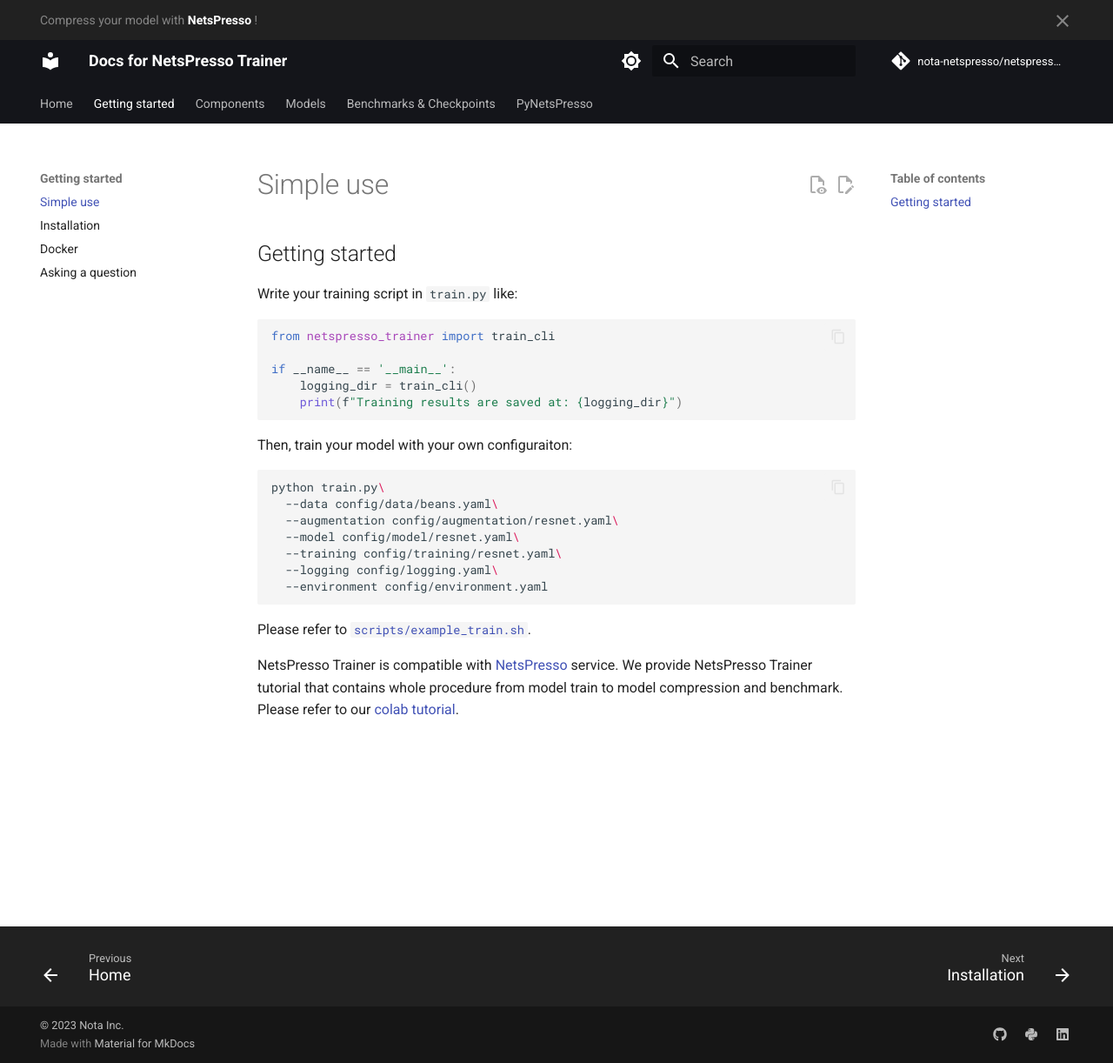
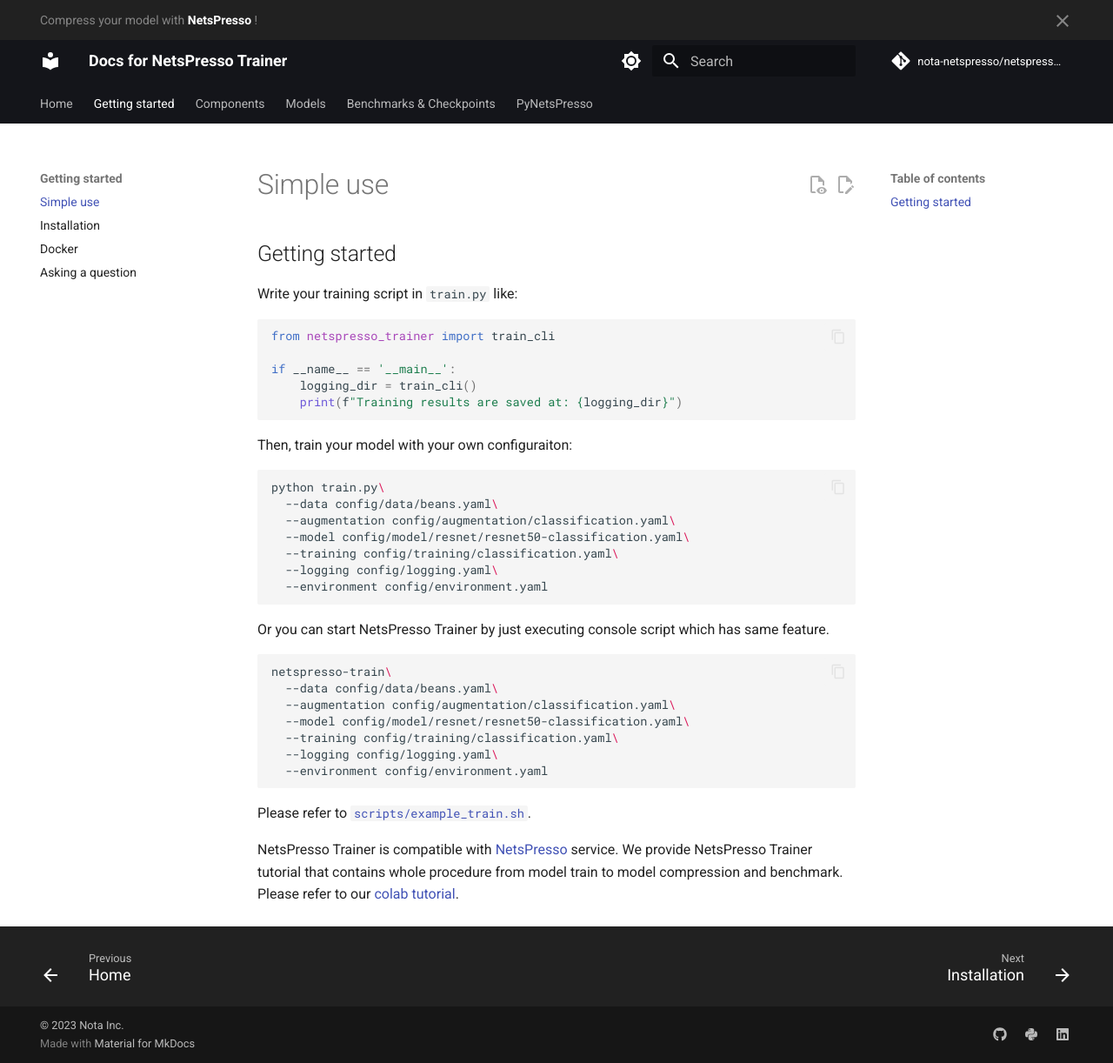
Before and after one commit to Nota-NetsPresso/netspresso-trainer, an MkDocs documentation site: the page built from docs/getting-started.md, in a window 1280 px wide and 1222 px high. Shown: the whole window at 87% size. Built offline with MkDocs 1.6.1 and Material for MkDocs 9.7.7, drawn with Linux system fonts in a browser that asks for light colours; comment, search, counter and statistics services are not loaded.

Commit message:
Fix wrong training script in docs and readme

````diff
--- a/docs/getting-started.md
+++ b/docs/getting-started.md
@@ -15,9 +15,21 @@
 ```bash
 python train.py\
   --data config/data/beans.yaml\
-  --augmentation config/augmentation/resnet.yaml\
-  --model config/model/resnet.yaml\
-  --training config/training/resnet.yaml\
+  --augmentation config/augmentation/classification.yaml\
+  --model config/model/resnet/resnet50-classification.yaml\
+  --training config/training/classification.yaml\
+  --logging config/logging.yaml\
+  --environment config/environment.yaml
+```
+
+Or you can start NetsPresso Trainer by just executing console script which has same feature.
+
+```bash
+netspresso-train\
+  --data config/data/beans.yaml\
+  --augmentation config/augmentation/classification.yaml\
+  --model config/model/resnet/resnet50-classification.yaml\
+  --training config/training/classification.yaml\
   --logging config/logging.yaml\
   --environment config/environment.yaml
 ```
````
Also changed, not shown: README.md (+15 -3 lines).
